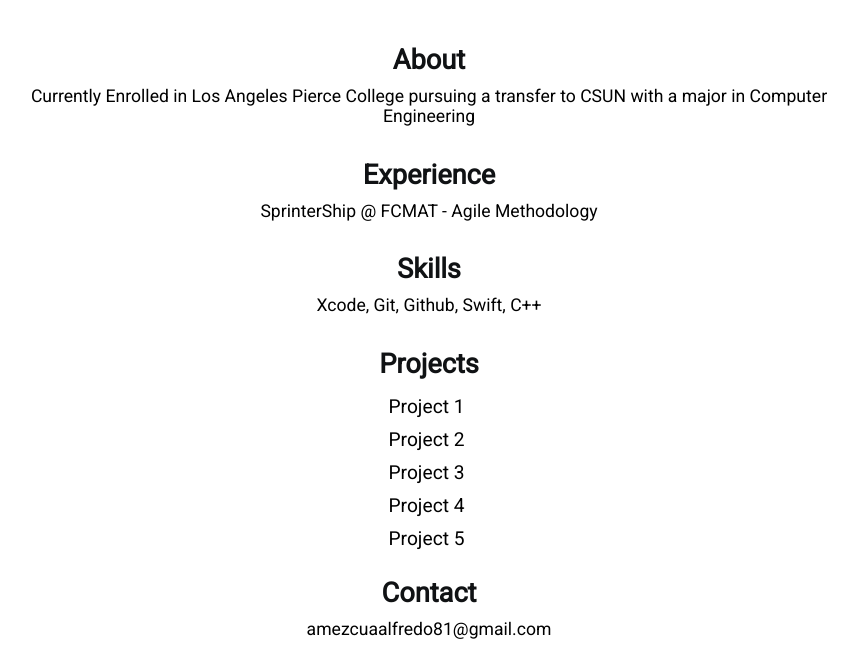
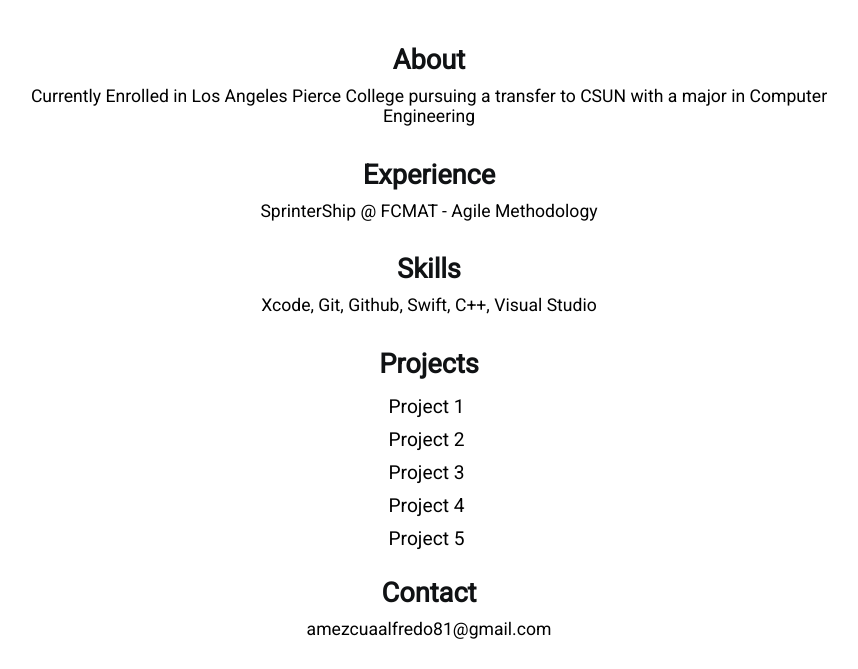
Before and after one commit to alfredzero/portfolio, a plain HTML site: page index.html in a window 1280 px wide. Shown: the part 146-815 px from the top of the page, without its empty margins (211-1069 px from the left). Drawn offline with Linux system fonts and the light colour scheme.

Commit message:
Update index.html

```diff
--- a/index.html
+++ b/index.html
@@ -24,7 +24,7 @@
             <h2>Experience</h2>
             <p>SprinterShip @ FCMAT - Agile Methodology</p>
             <h2>Skills</h2>
-            <p>Xcode, Git, Github, Swift, C++</p>
+            <p>Xcode, Git, Github, Swift, C++, Visual Studio</p>
             <h2>Projects</h2>
             <a href="#">Project 1</a>
             <a href="#">Project 2</a>
```
